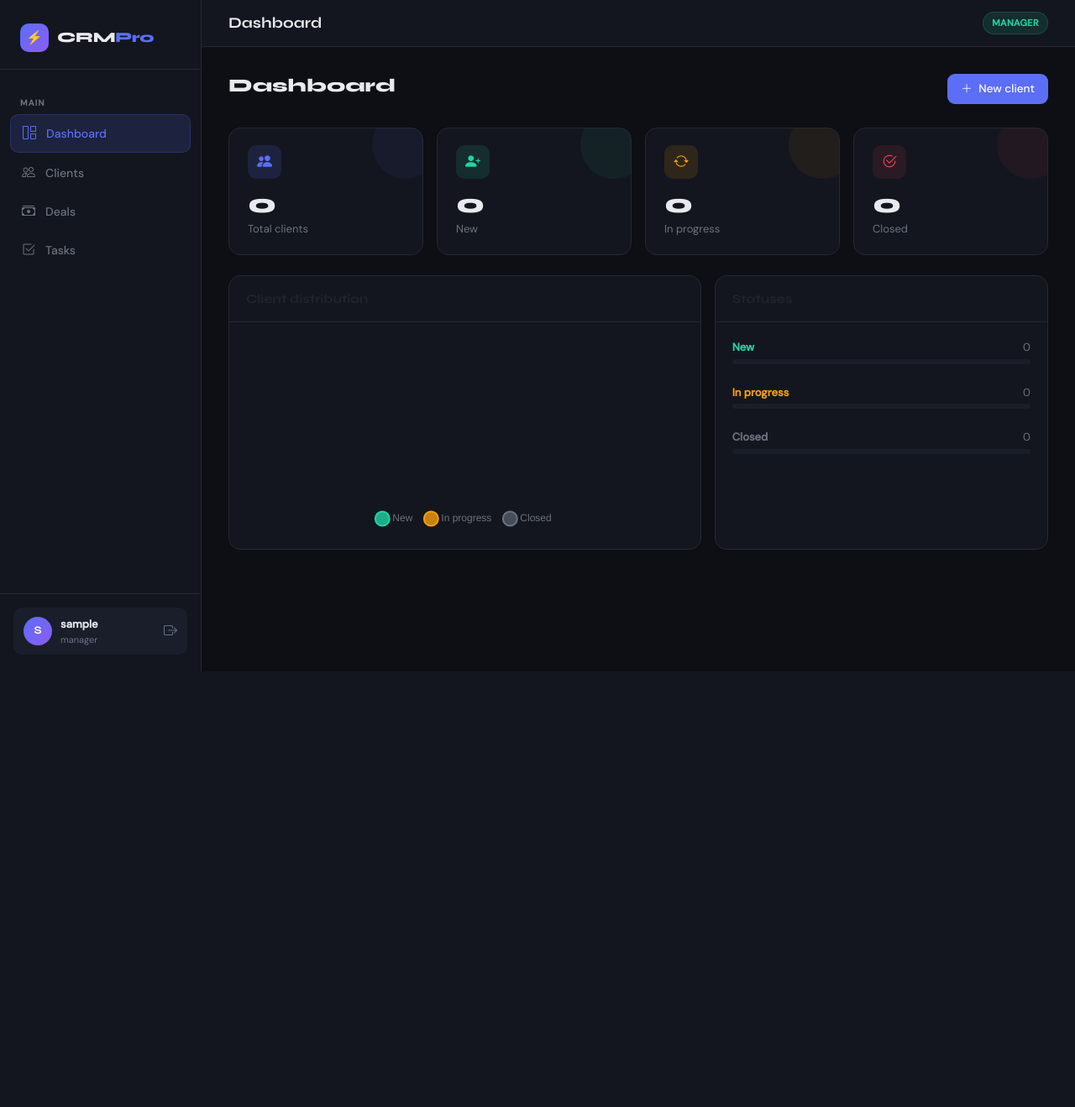
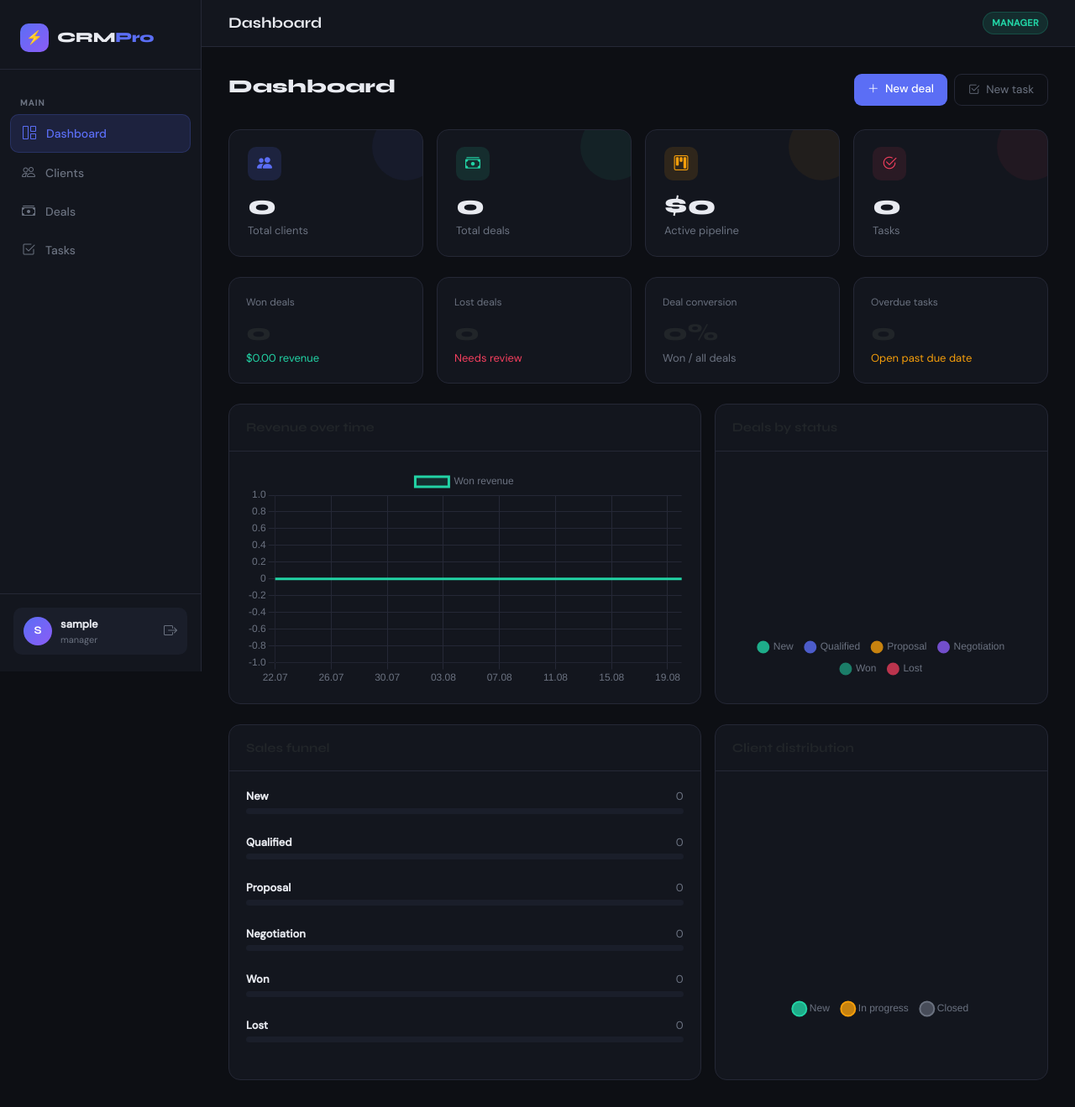
Before and after one commit to 3axap345/CRM-project, a Flask app: page / in a window 1280 px wide. Shown: the whole page at 84% size. Before the commit the page ends 800 px from the top, so only its background shows below. Run offline with Flask 3, Linux system fonts and the light colour scheme; the visitor is signed in with stand-in values (Sample User, id 1); data that the repository does not hold is empty.

Commit message:
feat: improve sales dashboard analytics

```diff
--- a/app/routes.py
+++ b/app/routes.py
@@ -1,6 +1,7 @@
 from flask import Blueprint, render_template, request, redirect, url_for, flash, abort
 from flask_login import login_required, current_user
 from app import db
+from app.dashboard import build_dashboard_metrics, client_query_for_user
 from app.forms import ClientForm, InteractionForm
 from app.models.user import Client, Interaction
 
@@ -8,10 +9,7 @@ main_bp = Blueprint("main", __name__)
 
 
 def client_query_for_current_user():
-    query = Client.query
-    if current_user.role != "admin":
-        query = query.filter_by(manager_id=current_user.id)
-    return query
+    return client_query_for_user(current_user)
 
 
 def get_visible_client_or_404(client_id):
@@ -24,20 +22,8 @@ def get_visible_client_or_404(client_id):
 @main_bp.route("/")
 @login_required
 def home():
-    client_query = client_query_for_current_user()
-    total_clients = client_query.count()
-
-    new_count = client_query_for_current_user().filter_by(status="new").count()
-    in_progress_count = client_query_for_current_user().filter_by(status="in_progress").count()
-    closed_count = client_query_for_current_user().filter_by(status="closed").count()
-
-    return render_template(
-        "dashboard.html",
-        total_clients=total_clients,
-        new_count=new_count,
-        in_progress_count=in_progress_count,
-        closed_count=closed_count
-    )
+    metrics = build_dashboard_metrics(current_user)
+    return render_template("dashboard.html", **metrics)
 
 
 @main_bp.route("/clients")
--- a/app/templates/dashboard.html
+++ b/app/templates/dashboard.html
@@ -4,12 +4,16 @@
 {% block content %}
 <div class="page-header">
     <h1>Dashboard</h1>
-    <a href="{{ url_for('main.add_client') }}" class="btn btn-primary">
-        <i class="bi bi-plus-lg me-1"></i> New client
+    <div class="d-flex gap-2">
+        <a href="{{ url_for('deals.add_deal') }}" class="btn btn-primary">
+            <i class="bi bi-plus-lg me-1"></i> New deal
+        </a>
+        <a href="{{ url_for('tasks.add_task') }}" class="btn btn-outline-secondary">
+            <i class="bi bi-check2-square me-1"></i> New task
         </a>
     </div>
+</div>
 
-<!-- STAT CARDS -->
 <div class="row g-3 mb-4">
     <div class="col-sm-6 col-xl-3">
         <div class="stat-card blue">
@@ -20,74 +24,111 @@
     </div>
     <div class="col-sm-6 col-xl-3">
         <div class="stat-card green">
-            <div class="stat-icon green"><i class="bi bi-person-plus-fill"></i></div>
-            <div class="stat-value">{{ new_count }}</div>
-            <div class="stat-label">New</div>
+            <div class="stat-icon green"><i class="bi bi-cash-stack"></i></div>
+            <div class="stat-value">{{ total_deals }}</div>
+            <div class="stat-label">Total deals</div>
         </div>
     </div>
     <div class="col-sm-6 col-xl-3">
         <div class="stat-card yellow">
-            <div class="stat-icon yellow"><i class="bi bi-arrow-repeat"></i></div>
-            <div class="stat-value">{{ in_progress_count }}</div>
-            <div class="stat-label">In progress</div>
+            <div class="stat-icon yellow"><i class="bi bi-kanban"></i></div>
+            <div class="stat-value">${{ "%.0f"|format(active_deal_amount) }}</div>
+            <div class="stat-label">Active pipeline</div>
         </div>
     </div>
     <div class="col-sm-6 col-xl-3">
         <div class="stat-card red">
             <div class="stat-icon red"><i class="bi bi-check2-circle"></i></div>
-            <div class="stat-value">{{ closed_count }}</div>
-            <div class="stat-label">Closed</div>
+            <div class="stat-value">{{ total_tasks }}</div>
+            <div class="stat-label">Tasks</div>
         </div>
     </div>
 </div>
 
-<!-- CHART -->
-<div class="row g-3">
+<div class="row g-3 mb-4">
+    <div class="col-sm-6 col-xl-3">
+        <div class="card h-100">
+            <div class="card-body">
+                <div style="color:#6b7280;font-size:12px;margin-bottom:6px">Won deals</div>
+                <div style="font-family:'Syne',sans-serif;font-size:28px;font-weight:800">{{ won_deals }}</div>
+                <div style="color:#22d3a5;font-size:13px">${{ "%.2f"|format(won_deal_amount) }} revenue</div>
+            </div>
+        </div>
+    </div>
+    <div class="col-sm-6 col-xl-3">
+        <div class="card h-100">
+            <div class="card-body">
+                <div style="color:#6b7280;font-size:12px;margin-bottom:6px">Lost deals</div>
+                <div style="font-family:'Syne',sans-serif;font-size:28px;font-weight:800">{{ lost_deals }}</div>
+                <div style="color:#f43f5e;font-size:13px">Needs review</div>
+            </div>
+        </div>
+    </div>
+    <div class="col-sm-6 col-xl-3">
+        <div class="card h-100">
+            <div class="card-body">
+                <div style="color:#6b7280;font-size:12px;margin-bottom:6px">Deal conversion</div>
+                <div style="font-family:'Syne',sans-serif;font-size:28px;font-weight:800">{{ conversion_rate }}%</div>
+                <div style="color:#6b7280;font-size:13px">Won / all deals</div>
+            </div>
+        </div>
+    </div>
+    <div class="col-sm-6 col-xl-3">
+        <div class="card h-100">
+            <div class="card-body">
+                <div style="color:#6b7280;font-size:12px;margin-bottom:6px">Overdue tasks</div>
+                <div style="font-family:'Syne',sans-serif;font-size:28px;font-weight:800">{{ overdue_tasks }}</div>
+                <div style="color:#f59e0b;font-size:13px">Open past due date</div>
+            </div>
+        </div>
+    </div>
+</div>
+
+<div class="row g-3 mb-4">
     <div class="col-xl-7">
         <div class="card h-100">
-            <div class="card-header d-flex align-items-center justify-content-between">
-                <span>Client distribution</span>
-            </div>
-            <div class="card-body d-flex align-items-center justify-content-center" style="min-height:260px">
-                <canvas id="statusChart" style="max-height:230px"></canvas>
+            <div class="card-header">Revenue over time</div>
+            <div class="card-body d-flex align-items-center justify-content-center" style="min-height:300px">
+                <canvas id="revenueChart" style="max-height:260px"></canvas>
             </div>
         </div>
     </div>
     <div class="col-xl-5">
         <div class="card h-100">
-            <div class="card-header">Statuses</div>
-            <div class="card-body">
-                {% set total = total_clients if total_clients > 0 else 1 %}
-
-                <div class="mb-4">
-                    <div class="d-flex justify-content-between mb-1">
-                        <span style="color:#22d3a5;font-size:13px;font-weight:600">New</span>
-                        <span style="font-size:13px;color:#6b7280">{{ new_count }}</span>
+            <div class="card-header">Deals by status</div>
+            <div class="card-body d-flex align-items-center justify-content-center" style="min-height:300px">
+                <canvas id="dealsChart" style="max-height:250px"></canvas>
             </div>
-                    <div style="height:6px;background:#1a1e2a;border-radius:3px;overflow:hidden">
-                        <div style="height:100%;width:{{ (new_count/total*100)|round }}%;background:#22d3a5;border-radius:3px;transition:width .6s ease"></div>
+        </div>
     </div>
 </div>
 
+<div class="row g-3">
+    <div class="col-xl-7">
+        <div class="card h-100">
+            <div class="card-header">Sales funnel</div>
+            <div class="card-body">
+                {% set max_deals = deal_status_values|max if deal_status_values|max > 0 else 1 %}
+                {% for label in deal_status_labels %}
+                    {% set value = deal_status_values[loop.index0] %}
                     <div class="mb-4">
                         <div class="d-flex justify-content-between mb-1">
-                        <span style="color:#f59e0b;font-size:13px;font-weight:600">In progress</span>
-                        <span style="font-size:13px;color:#6b7280">{{ in_progress_count }}</span>
+                            <span style="color:#e8eaf0;font-size:13px;font-weight:600">{{ label }}</span>
+                            <span style="font-size:13px;color:#6b7280">{{ value }}</span>
                         </div>
-                    <div style="height:6px;background:#1a1e2a;border-radius:3px;overflow:hidden">
-                        <div style="height:100%;width:{{ (in_progress_count/total*100)|round }}%;background:#f59e0b;border-radius:3px;transition:width .6s ease"></div>
+                        <div style="height:7px;background:#1a1e2a;border-radius:4px;overflow:hidden">
+                            <div style="height:100%;width:{{ (value/max_deals*100)|round }}%;background:#5b6ef5;border-radius:4px;transition:width .6s ease"></div>
                         </div>
                     </div>
-
-                <div class="mb-2">
-                    <div class="d-flex justify-content-between mb-1">
-                        <span style="color:#6b7280;font-size:13px;font-weight:600">Closed</span>
-                        <span style="font-size:13px;color:#6b7280">{{ closed_count }}</span>
-                    </div>
-                    <div style="height:6px;background:#1a1e2a;border-radius:3px;overflow:hidden">
-                        <div style="height:100%;width:{{ (closed_count/total*100)|round }}%;background:#6b7280;border-radius:3px;transition:width .6s ease"></div>
+                {% endfor %}
             </div>
         </div>
+    </div>
+    <div class="col-xl-5">
+        <div class="card h-100">
+            <div class="card-header">Client distribution</div>
+            <div class="card-body d-flex align-items-center justify-content-center" style="min-height:280px">
+                <canvas id="clientChart" style="max-height:230px"></canvas>
             </div>
         </div>
     </div>
@@ -95,8 +136,59 @@
 
 <script src="https://cdn.jsdelivr.net/npm/chart.js@4.4.0/dist/chart.umd.min.js"></script>
 <script>
-const ctx = document.getElementById('statusChart').getContext('2d');
-new Chart(ctx, {
+const muted = '#6b7280';
+const grid = '#252836';
+
+new Chart(document.getElementById('revenueChart').getContext('2d'), {
+    type: 'line',
+    data: {
+        labels: {{ revenue_labels|tojson }},
+        datasets: [{
+            label: 'Won revenue',
+            data: {{ revenue_values|tojson }},
+            borderColor: '#22d3a5',
+            backgroundColor: 'rgba(34,211,165,.12)',
+            fill: true,
+            tension: .35,
+            pointRadius: 0
+        }]
+    },
+    options: {
+        responsive: true,
+        maintainAspectRatio: false,
+        plugins: { legend: { labels: { color: muted } } },
+        scales: {
+            x: { ticks: { color: muted, maxTicksLimit: 8 }, grid: { color: grid } },
+            y: { ticks: { color: muted }, grid: { color: grid } }
+        }
+    }
+});
+
+new Chart(document.getElementById('dealsChart').getContext('2d'), {
+    type: 'doughnut',
+    data: {
+        labels: {{ deal_status_labels|tojson }},
+        datasets: [{
+            data: {{ deal_status_values|tojson }},
+            backgroundColor: [
+                'rgba(34,211,165,.8)',
+                'rgba(91,110,245,.8)',
+                'rgba(245,158,11,.8)',
+                'rgba(139,92,246,.8)',
+                'rgba(34,211,165,.55)',
+                'rgba(244,63,94,.75)'
+            ],
+            borderWidth: 2,
+            borderColor: '#13161e'
+        }]
+    },
+    options: {
+        cutout: '68%',
+        plugins: { legend: { position: 'bottom', labels: { color: muted, padding: 14, usePointStyle: true } } }
+    }
+});
+
+new Chart(document.getElementById('clientChart').getContext('2d'), {
     type: 'doughnut',
     data: {
         labels: ['New', 'In progress', 'Closed'],
@@ -110,12 +202,7 @@ new Chart(ctx, {
     },
     options: {
         cutout: '70%',
-        plugins: {
-            legend: {
-                position: 'bottom',
-                labels: { color: '#6b7280', font: { size: 12 }, padding: 16, usePointStyle: true }
-            }
-        }
+        plugins: { legend: { position: 'bottom', labels: { color: muted, font: { size: 12 }, padding: 16, usePointStyle: true } } }
     }
 });
 </script>
```
Also changed, not shown: app/dashboard.py (added, +121 -0 lines), tests/test_dashboard.py (added, +82 -0 lines). Lines whose indentation alone changed are shown as unchanged.
